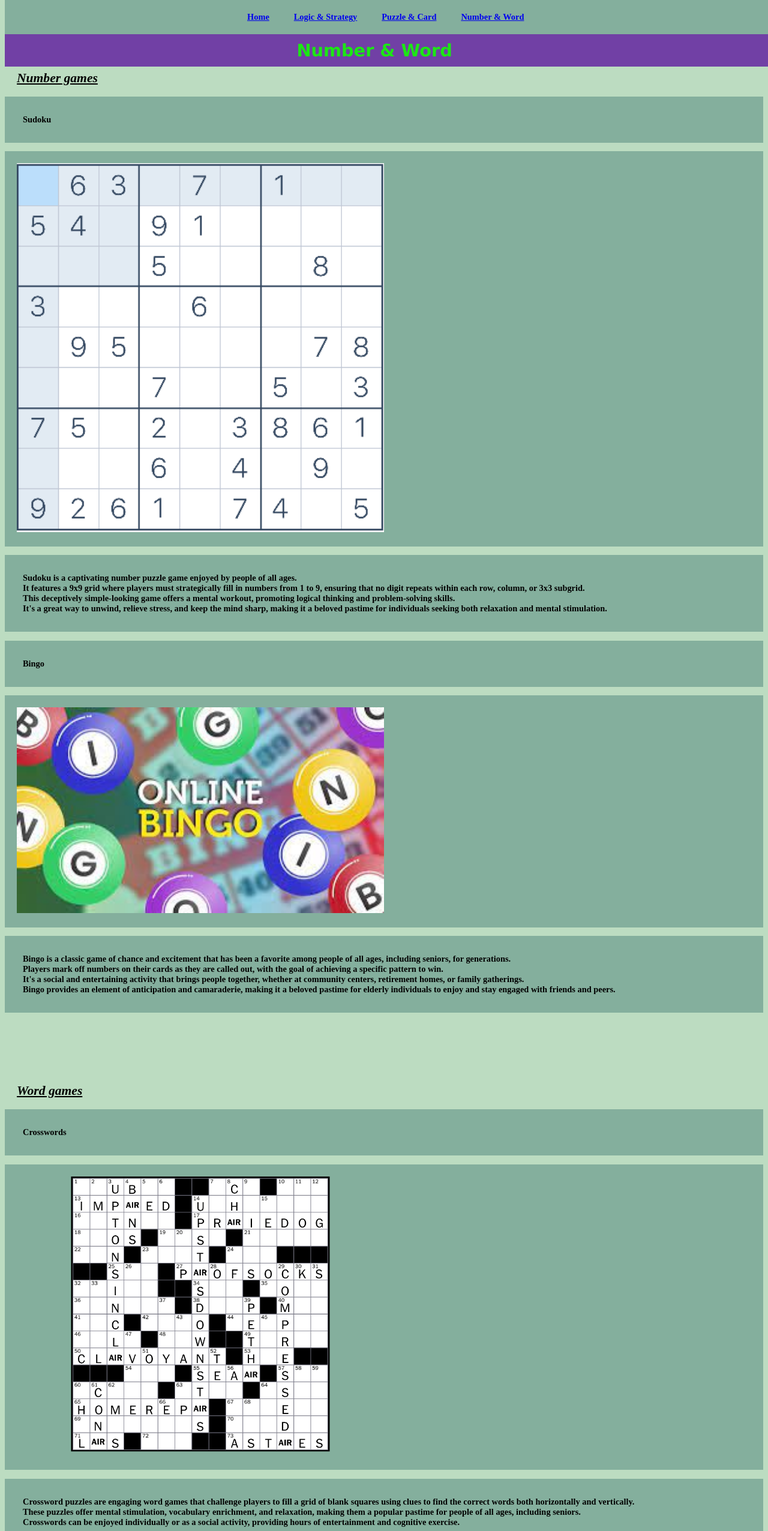
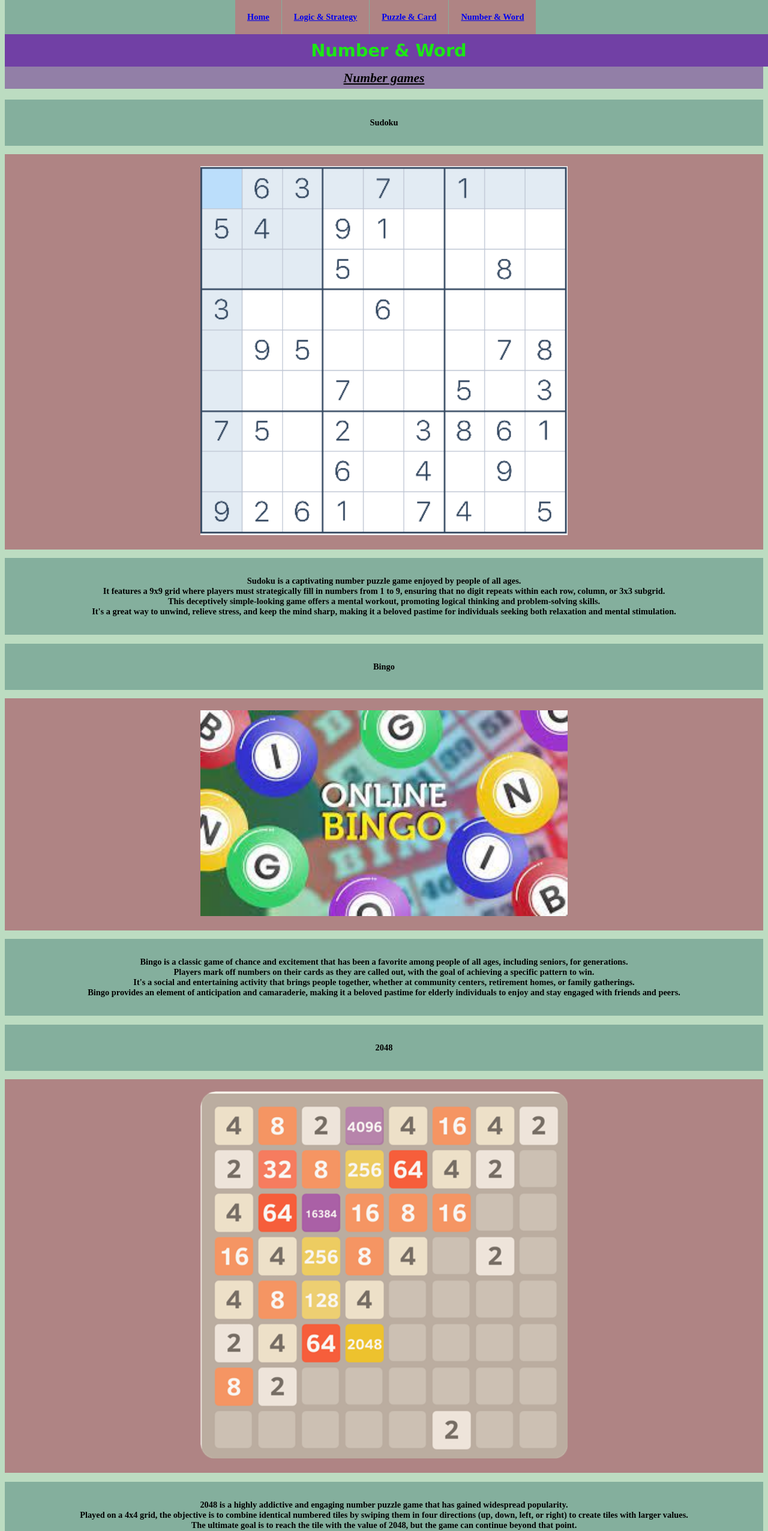
Before and after one commit to akhilasharma17/website, a plain HTML site: page number-word.html in a window 1280 px wide. Shown: the top 2552 px of the page at 60% size. Drawn offline with Linux system fonts and the light colour scheme.

Commit message:
Code commented. Text and heading alignment fixed

```diff
--- a/number-word.html
+++ b/number-word.html
@@ -1,6 +1,6 @@
-<!--card games-->
+<!--number and word games page-->
 <!DOCTYPE html>
-    <!--home_page-->
+    <!--tab name-->
     <head>
         <link href="style.css" rel="stylesheet" type="text/css">
         <meta charset="utf-8">
@@ -17,68 +17,102 @@
             <li><a href="number-word.html">Number & Word</a></li>
         </ul>
     <body>
-        <h2>Number games</h2>
+<!--number section-->
+        <h2 class="top-item">Number games</h2>
+        <!--sudoku-->
             <div class = 'image'>
-            <p>
-                Sudoku
-            </p>
+                <p> Sudoku</p>
+                <!--link to game by clicking on image-->
                 <a href="https://sudoku.com/" target="_blank">
                 <img src=sudoku.PNG alt="Sudoku link" width=50%>
                 </a>
+                <!--short description about game-->
                 <p>Sudoku is a captivating number puzzle game enjoyed by people of all ages. <br>
                     It features a 9x9 grid where players must strategically fill in numbers from 1 to 9, ensuring that no digit repeats within each row, column, or 3x3 subgrid.<br>
                     This deceptively simple-looking game offers a mental workout, promoting logical thinking and problem-solving skills. <br>
                     It's a great way to unwind, relieve stress, and keep the mind sharp, making it a beloved pastime for individuals seeking both relaxation and mental stimulation.
                     </p>
             </div>
+        <!--bingo-->
             <div class = 'image'>
                 <p>Bingo</p>
+                <!--link to game by clicking on image-->
                 <a href="https://letsplaybingo.io/" target="_blank">
                 <img src="bingo.jpg" alt="Click here to play Bingo" width=50%>
                 </a>
+                <!--short description about game-->
                 <p>Bingo is a classic game of chance and excitement that has been a favorite among people of all ages, including seniors, for generations. <br>
                     Players mark off numbers on their cards as they are called out, with the goal of achieving a specific pattern to win. <br>
                     It's a social and entertaining activity that brings people together, whether at community centers, retirement homes, or family gatherings. <br>
                     Bingo provides an element of anticipation and camaraderie, making it a beloved pastime for elderly individuals to enjoy and stay engaged with friends and peers.
                 </p>
             </div>
+        <!--2048-->
+            <div class = 'image'>
+                <p> 2048 </p>
+                <!--link to game by clicking on image-->
+                <a href="https://play2048.co/" target="_blank">
+                <img src="2048.png" alt="Click here to play 2048" width=50%>
+                </a>
+                <!--short description about game-->
+                <p>2048 is a highly addictive and engaging number puzzle game that has gained widespread popularity. <br>
+                    Played on a 4x4 grid, the objective is to combine identical numbered tiles by swiping them in four directions (up, down, left, or right) to create tiles with larger values. <br>
+                    The ultimate goal is to reach the tile with the value of 2048, but the game can continue beyond that point. <br>
+                    With its simple yet challenging gameplay, 2048 offers players, an excellent way to exercise their minds, enhance their problem-solving skills, and enjoy a rewarding puzzle-solving experience. <br>
+                    Its accessibility and ability to provide hours of entertainment make it a widely cherished and captivating game.
+                </p>
+            </div>
+
+<!--word section-->
     <h2>Word games</h2>
+        <!--crosswords-->
         <div class = 'image'>
             <p>Crosswords</p>
+            <!--link to game by clicking on image-->
             <a href="https://www.arkadium.com/nz/free-online-games/crosswords/" target="_blank">
             <img src="crossword.PNG" alt="Click here to do Crosswords" width=50%>
             </a>
+            <!--short description about game-->
             <p>Crossword puzzles are engaging word games that challenge players to fill a grid of blank squares using clues to find the correct words both horizontally and vertically. <br>
                 These puzzles offer mental stimulation, vocabulary enrichment, and relaxation, making them a popular pastime for people of all ages, including seniors. <br>
                 Crosswords can be enjoyed individually or as a social activity, providing hours of entertainment and cognitive exercise.
             </p>
         </div>
+        <!--wordle-->
         <div class = 'image'>
             <p>Wordle</p>
+            <!--link to game by clicking on image-->
             <a href="https://wordlegame.org/" target="_blank">
             <img src="wordle.jpg" alt="Click here to play Wordle" width=50%>
             </a>
+            <!--short description about game-->
             <p>Wordle is a popular word puzzle game that challenges players to guess a secret five-letter word within six attempts. <br>
                 The game provides feedback after each guess, indicating which letters are in the target word and whether they are in the correct position (marked in green) or if they are part of the word but in the wrong position (marked in yellow). <br>
                 Players must use deductive reasoning, process of elimination, and word knowledge to crack the code before running out of guesses. <br>
                 Wordle is known for its simplicity and addictive nature, making it a fun and engaging wordplay experience for people of all ages.
             </p>
         </div>
+        <!--scrabble-->
         <div class = 'image'>
             <p>Scrabble</p>
+            <!--link to game by clicking on image-->
             <a href="https://playscrabble.com/" target="_blank">
             <img src="scrabble.jpg" alt="Click here to play Scrabble" width=50%>
             </a>
+            <!--short description about game-->
             <p>Scrabble, the enduring word game, is a captivating pastime that challenges players to strategically arrange letter tiles on a game board to form words while aiming for the highest possible scores.<br>
                 This classic game is a cherished choice for individuals of all ages, including the elderly, offering not only a mental workout that bolsters vocabulary and cognitive skills but also a means of social interaction, whether played with family or friends.<br>
                 Scrabble's enduring popularity lies in its ability to simultaneously stimulate the mind and create enjoyable opportunities for meaningful connections, making it a timeless and cherished activity.
             </p>
         </div>
+        <!--word search-->
         <div class = 'image'>
             <p>Word Search</p>
+            <!--link to game by clicking on image-->
             <a href="https://thewordsearch.com/" target="_blank">
             <img src="wordsearch.jpg" alt="Click here to do Word searches" width=50%>
             </a>
+            <!--short description about game-->
             <p>A word search is an engaging and enjoyable word puzzle that consists of a grid of letters, in which words are hidden horizontally, vertically, or diagonally.<br>
                 The objective is to locate and circle these hidden words based on a provided list of clues or themes.<br>
                 Word searches are a popular pastime for people of all ages, including the elderly, due to their simplicity and entertainment value. <br>
--- a/style.css
+++ b/style.css
@@ -4,36 +4,28 @@ body {
     font-size: 0.9em;
     font-weight: bold;
     background-color: rgb(188, 220, 193);
+    text-align: center;
 }
-#homeheader {
-    position: fixed;
+.header {
+    position:fixed;
+    text-align: center;
     color: rgb(28, 231, 21);
     background-color:rgb(113, 64, 165);
     width: 100%;
     padding-bottom: 10px;
-    padding-left: 43%;
     font-family:Verdana, Tahoma, sans-serif;
 }
-.header {
-    position:fixed;
-    color: rgb(28, 231, 21);
-    background-color:rgb(113, 64, 165);
-    width: 100%;
-    padding-bottom: 10px;
-    padding-left: 38%;
-    font-family:Verdana, Tahoma, sans-serif;
-}
-/*navigation bar*/
+/*navigation bar and image links*/
     ul {
         list-style-type: none;
         margin: auto;
-        padding: 0;
         padding-left: 30%;
         overflow: hidden;
         background-color: rgb(132, 175, 157);
         position: fixed;
         top: 0;
         width: 100%;
+        text-align: center;
     }
     li {
         float: left;
@@ -42,7 +34,7 @@ body {
     a {
         display: block;
         padding: 20px;
-        background-color: rgb(132, 175, 157);
+        background-color: rgb(175, 132, 132);
     }
     li a:hover {
         background-color: rgb(106, 138, 127)
@@ -60,20 +52,22 @@ body {
     h2 {
         padding-top: 100px;
         padding-left: 20px;
+        padding: 5px;
         font-style: italic;
         text-decoration: underline;
+        background-color: rgb(146, 127, 167);
     }
     h3{
         padding-top:100px;
     }
-    h7 {
+    h6{
         font-weight: bold;
     }
     .image{
         display: inline;
     }
-    #logic-memory {
-        padding-top: 100px;
+    .top-item{
+        padding-top:100px;
     }
     p {
         background-color: rgb(132, 175, 157);
```
Also changed, not shown: index.html (+29 -13 lines), logic-memory.html (+17 -3 lines), puzzle-card.html (+15 -7 lines), 2048.png (added). Lines whose indentation alone changed are shown as unchanged.
